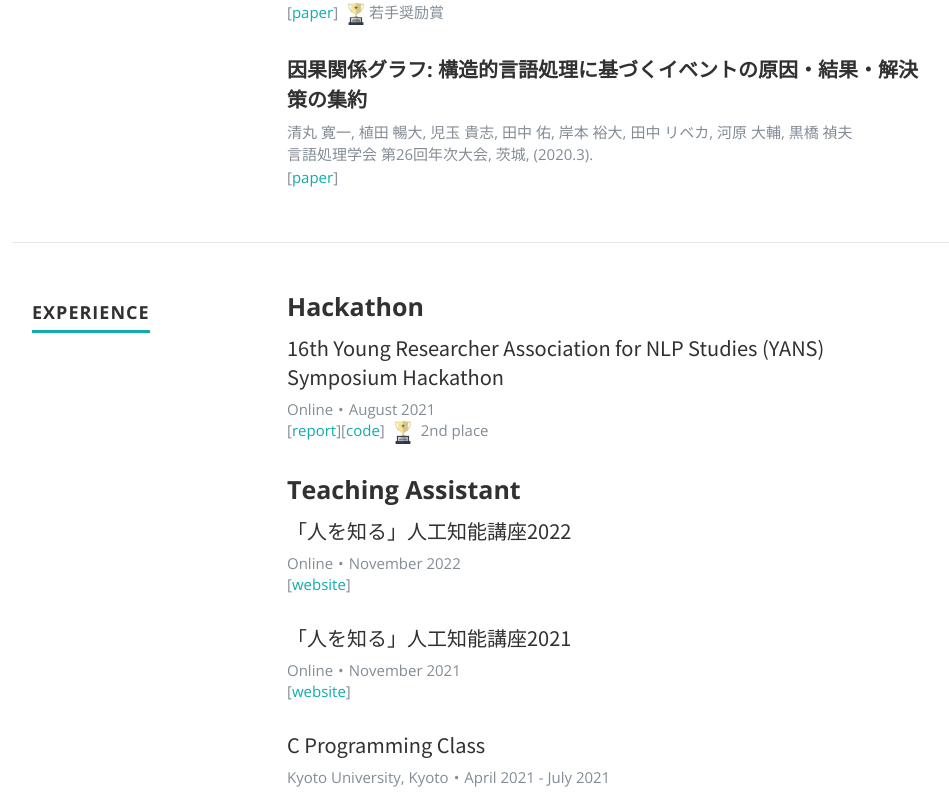
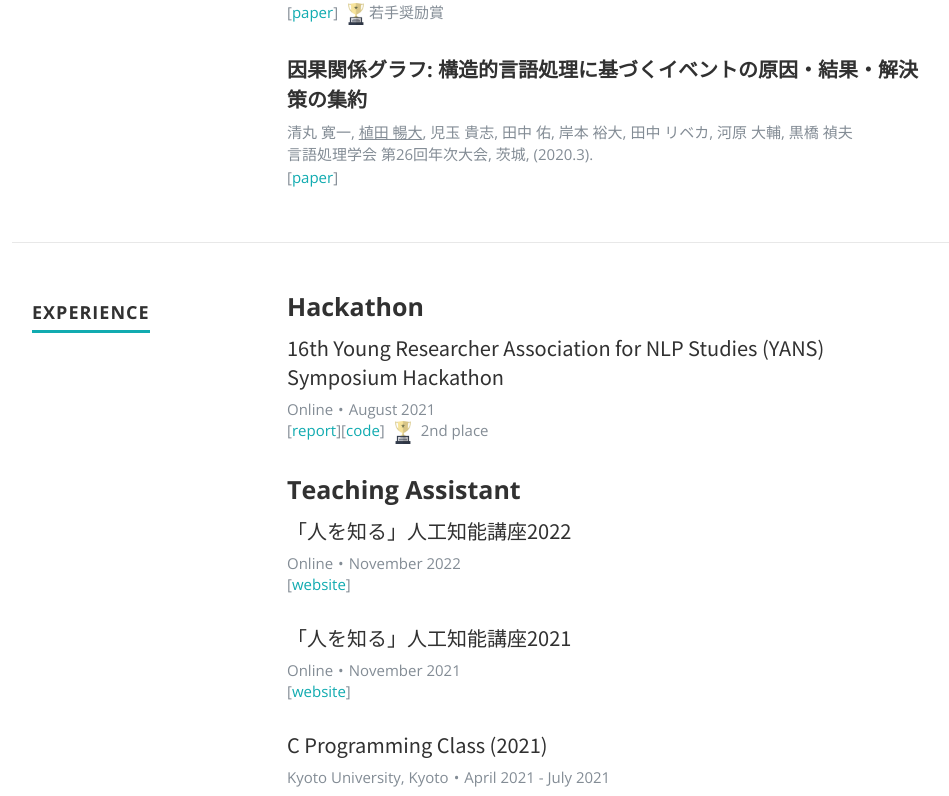
Before and after one commit to nobu-g/nobu-g.github.io, a Next.js app: page / in a window 1280 px wide. Shown: the part 3244-4040 px from the top of the page, without its empty margins (118-1067 px from the left). Built offline with nearby package versions, Linux system fonts and the light colour scheme.

Commit message:
highlight my name

```diff
--- a/components/Resume.jsx
+++ b/components/Resume.jsx
@@ -1,6 +1,20 @@
 import React from "react";
 
 import style from "../styles/Resume.module.scss";
+
+const Author = ({author}) => {
+  const highlightKeyword = (text, keywords) => {
+    const parts = text.split(new RegExp(`(${keywords.join('|')})`, 'gi'));
+    return parts.map((part, i) =>
+      keywords.includes(part) ? <u key={`${part}-${i}`}>{part}</u> : part
+    );
+  };
+  return (
+    <span>
+      {highlightKeyword(author, ['Nobuhiro Ueda', '植田 暢大'])}
+    </span>
+  );
+};
 
 const Resume = ({data}) => {
   let education = null;
@@ -31,7 +45,7 @@ const Resume = ({data}) => {
               <li key={item.title}>
                 <h4>{item.title}</h4>
                 <p>
-                  {item.author}
+                  <Author author={item.author}/>
                   <br/>
                   {item.misc}
                   <br/>
--- a/pages/resumeData.json
+++ b/pages/resumeData.json
@@ -182,7 +182,7 @@
           }
         },
         {
-          "title": "C Programming Class",
+          "title": "C Programming Class (2021)",
           "place": "Kyoto University, Kyoto",
           "years": "April 2021 - July 2021",
           "description": "",
@@ -207,7 +207,7 @@
           }
         },
         {
-          "title": "C Programming Class",
+          "title": "C Programming Class (2019)",
           "place": "Kyoto University, Kyoto",
           "years": "April 2019 - July 2019",
           "description": "",
```
